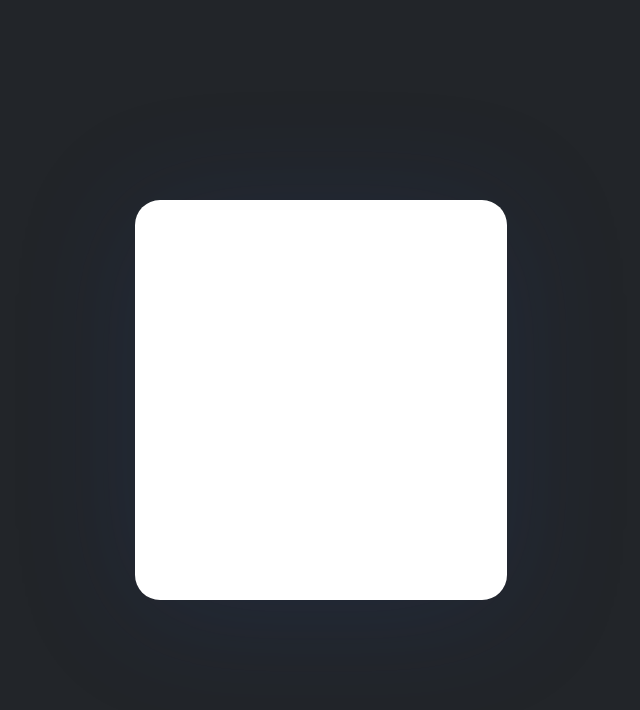
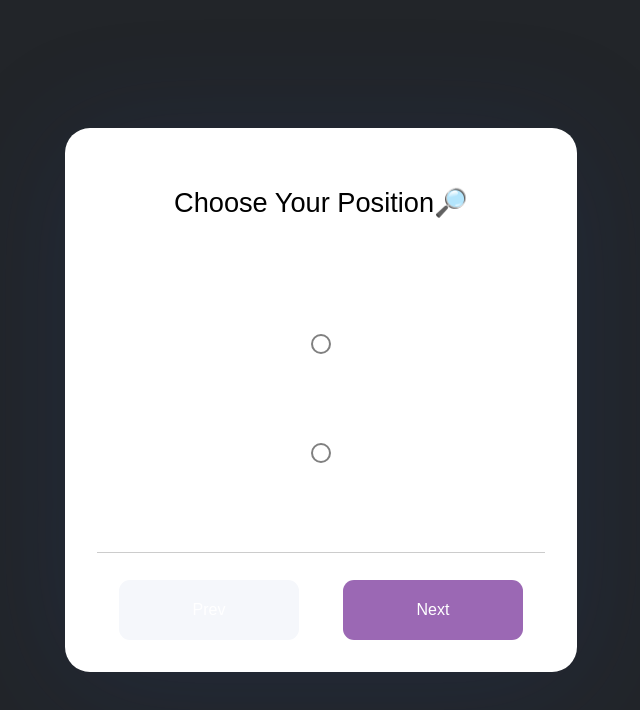
Before and after one commit to 2023-techeer-ideathon-team-2/copt, a React (Vite) app: page /select in a window 1280 px wide. Shown: the top 710 px of the page, without its empty margins (319-959 px from the left). Built offline with nearby package versions, Linux system fonts and the light colour scheme; a web font is replaced by a local one.

Commit message:
feat: ChooseQuestion Comp 구현

```diff
--- a/src/components/Button.jsx
+++ b/src/components/Button.jsx
@@ -1,5 +1,15 @@
 const Button = (props) => {
-  return <button {...props} />;
+  return <button {...props}
+            style={{
+              width: "40%",
+              height: "60px",
+              color: "#fff",
+              backgroundColor: props.backgroundColor,
+              borderRadius: "11px",
+              border: "none"
+            }}>
+              {props.text}
+            </button>;
 };
 
 export default Button;
--- a/src/components/ChooseQuestion.jsx
+++ b/src/components/ChooseQuestion.jsx
@@ -1,18 +1,38 @@
+import Button from "./Button";
+import Radio from "./Radio";
+import Title from "./Title";
+
 const ChooseQuestion = () => {
     return (
         <div
             style={{
                 backgroundColor: '#fff',
-                width: '58%',
-                height: '50%',
+                width: '70%',
+                height: '60%',
                 margin: '0 auto',
                 display: 'flex',
                 flexDirection: 'column',
                 alignItems: 'center',
+                justifyContent: 'space-between',
                 borderRadius: '25px',
-                boxShadow: '0px 11.6189px 124.28px rgba(37, 72, 153, 0.17)'
+                boxShadow: '0px 11.6189px 124.28px rgba(37, 72, 153, 0.17)',
+                padding: '2rem'
             }}>
+                <Title title={"Choose Your Position🔎"}/>
 
+                <Radio/>
+                <Radio/>
+
+                <div style={{
+                    width: "100%",
+                    display: "flex",
+                    justifyContent: "space-around",
+                    paddingTop: "1.7rem",
+                    borderTop: "1px solid #ccc"
+                    }}>
+                    <Button backgroundColor={"#F5F7FB"} text={"Prev"}/>
+                    <Button backgroundColor={"#9B68B4"} text={"Next"}/>
+                </div>
 
 
         </div>
--- a/src/components/Radio.jsx
+++ b/src/components/Radio.jsx
@@ -1,9 +1,23 @@
 const Radio = (props) => {
-  const { text, ...others } = props;
+  const { text,value, ...others } = props;
 
   return (
     <label htmlFor={others.id}>
-      <input type='radio' {...props} />
+      <input type='radio' {...others} value={value}
+        style={{
+          verticalAlign: 'middle',
+          appearance: 'none',
+          border: 'max(2px, 0.1em) solid gray',
+          borderRadius: '50%',
+          width: '1.25rem',
+          height: '1.25em',
+          cursor: 'pointer',
+          ":checked": {
+            border: "0.4em solid #9B68B4"
+          }
+        }}
+      />
+
       <span>{text}</span>
     </label>
   );
--- /dev/null
+++ b/src/components/Title.jsx
@@ -0,0 +1,15 @@
+const Title = (props)  => {
+    return (
+        <div>
+            <p
+                style={{
+                    fontSize: "1.7rem",
+                    fontWeight: "500"
+                }}
+            >
+                {props.title}</p>
+        </div>
+    );
+};
+
+export default Title;
```
